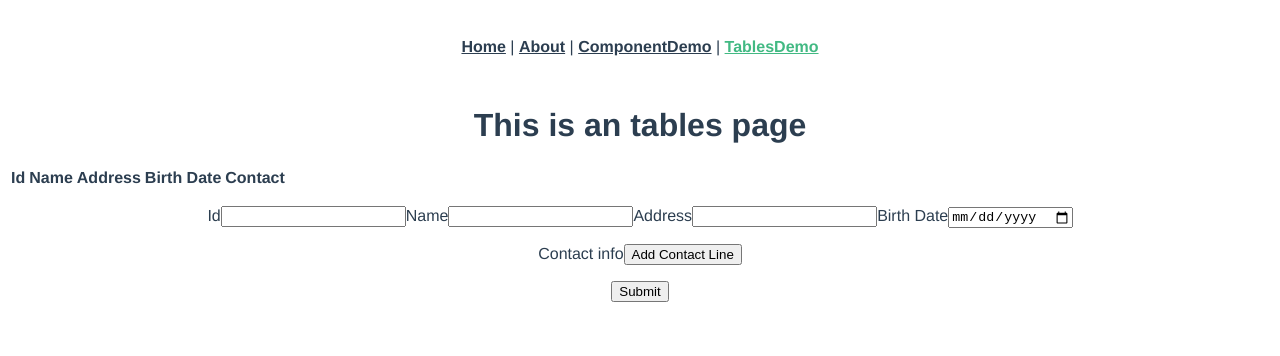
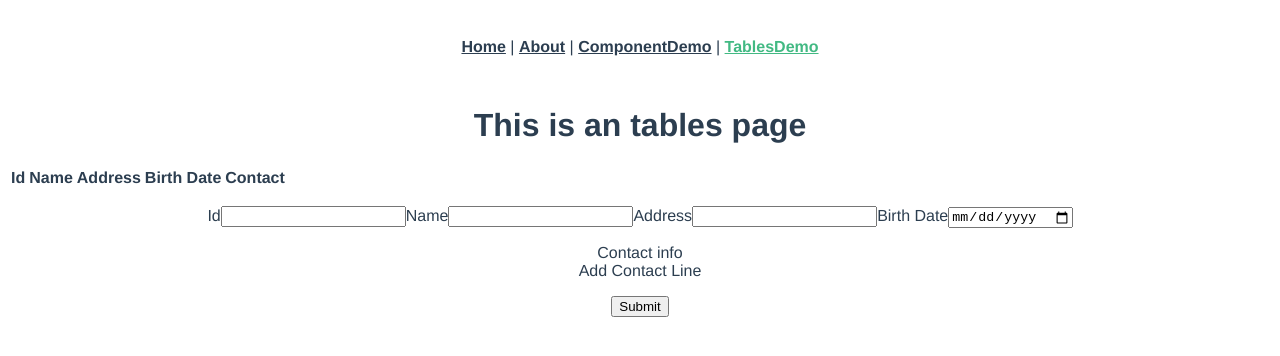
Before and after one commit to papunag209/traki, a Vue app: page /tablesDemo in a window 1280 px wide. Shown: the top 356 px of the page. Built offline with nearby package versions, Linux system fonts and the light colour scheme.

Commit message:
change input element

```diff
--- a/src/views/TablesDemo.vue
+++ b/src/views/TablesDemo.vue
@@ -76,7 +76,7 @@
         </p>
         <div>
             <label>Contact info</label>
-            <button @click.prevent="addContactField">Add Contact Line</button>
+            <div @click.prevent="addContactField">Add Contact Line</div>
             <ul>
                 <li v-for="(contact, index) in rowInput.contacts"
                     :key="'contact-'+index"
```
